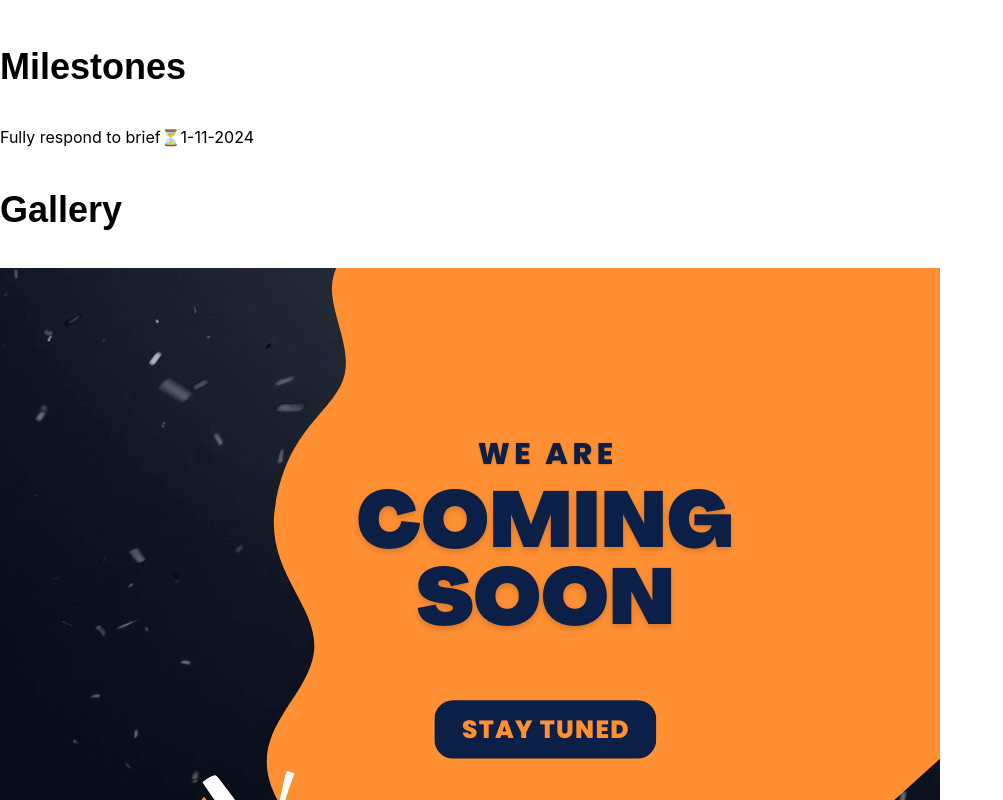
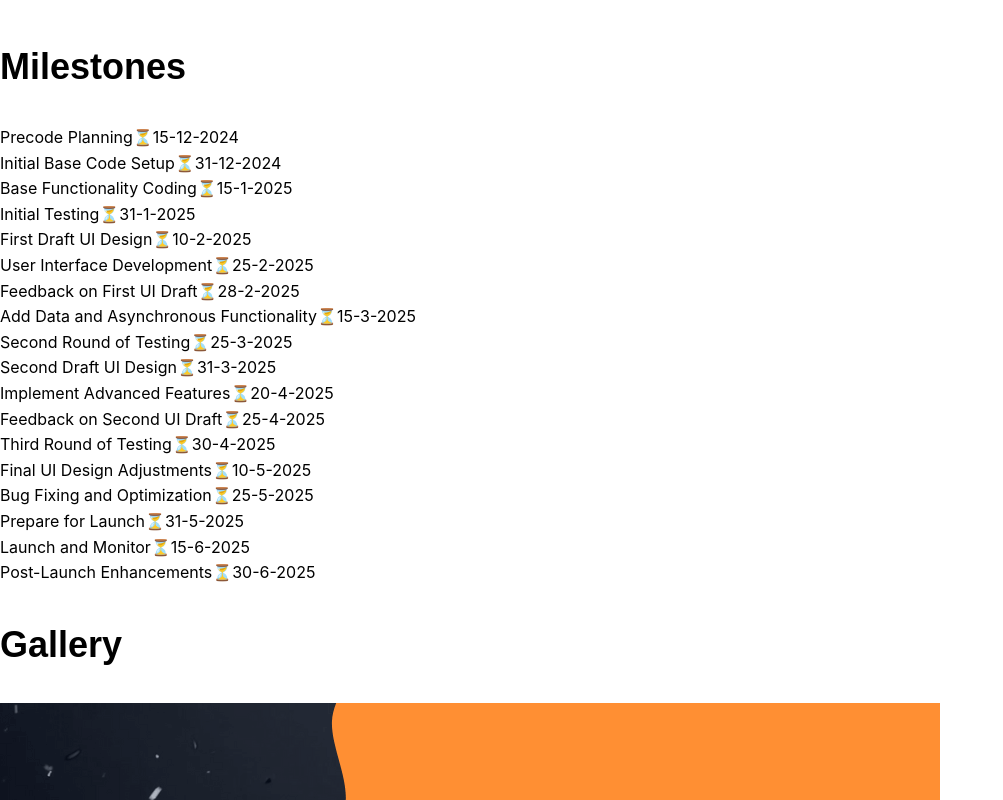
Before and after one commit to KnightIdeas/ki-portfolio-website, a React (Create React App) app: page /current-project in a window 1280 px wide. Shown: the part 440-1240 px from the top of the page, without its empty margins (0-1003 px from the left). Built offline with nearby package versions, Linux system fonts and the light colour scheme.

Commit message:
CurrentProjects: Add milestones
Add Milestones to the project page.
Add update to the project page.

```diff
--- a/src/components/CurrentProject.js
+++ b/src/components/CurrentProject.js
@@ -38,7 +38,24 @@ function CurrentProject () {
     const updates = [];
 
     // Add milestones
-    mileStones.push(new MileStone(1, 'Fully respond to brief', false, [1,11,2024]));
+    mileStones.push(new MileStone(0, 'Precode Planning', false, [15,12,2024]));
+    mileStones.push(new MileStone(1, 'Initial Base Code Setup', false, [31,12,2024]));
+    mileStones.push(new MileStone(2, 'Base Functionality Coding', false, [15,1,2025]));
+    mileStones.push(new MileStone(3, 'Initial Testing', false, [31,1,2025]));
+    mileStones.push(new MileStone(4, 'First Draft UI Design', false, [10,2,2025]));
+    mileStones.push(new MileStone(5, 'User Interface Development', false, [25,2,2025]));
+    mileStones.push(new MileStone(6, 'Feedback on First UI Draft', false, [28,2,2025]));
+    mileStones.push(new MileStone(7, 'Add Data and Asynchronous Functionality', false, [15,3,2025]));
+    mileStones.push(new MileStone(8, 'Second Round of Testing', false, [25,3,2025]));
+    mileStones.push(new MileStone(9, 'Second Draft UI Design', false, [31,3,2025]));
+    mileStones.push(new MileStone(10, 'Implement Advanced Features', false, [20,4,2025]));
+    mileStones.push(new MileStone(11, 'Feedback on Second UI Draft', false, [25,4,2025]));
+    mileStones.push(new MileStone(12, 'Third Round of Testing', false, [30,4,2025]));
+    mileStones.push(new MileStone(13, 'Final UI Design Adjustments', false, [10,5,2025]));
+    mileStones.push(new MileStone(14, 'Bug Fixing and Optimization', false, [25,5,2025]));
+    mileStones.push(new MileStone(15, 'Prepare for Launch', false, [31,5,2025]));
+    mileStones.push(new MileStone(16, 'Launch and Monitor', false, [15,6,2025]));
+    mileStones.push(new MileStone(17, 'Post-Launch Enhancements', false, [30,6,2025]));
 
     // format the date for the milestone
     mileStones.forEach((milestone) => {
@@ -49,8 +66,7 @@ function CurrentProject () {
     gallery.push(new Image(TempImage,'image coming soon', 'temp image title'));
 
     // Method for adding updates
-    updates.push(new Update('This is an update',[1,11,2024],'This is update text',gallery[0]))
-    updates.push(new Update('This is an update',[1,11,2024],'This is update text',gallery[0]))
+    updates.push(new Update('Milestones added',[3,12,2024],'Added the first batch of milestones to the page.',gallery[0]))
 
     // Format the date for the updates
     updates.forEach((update) => {
```
